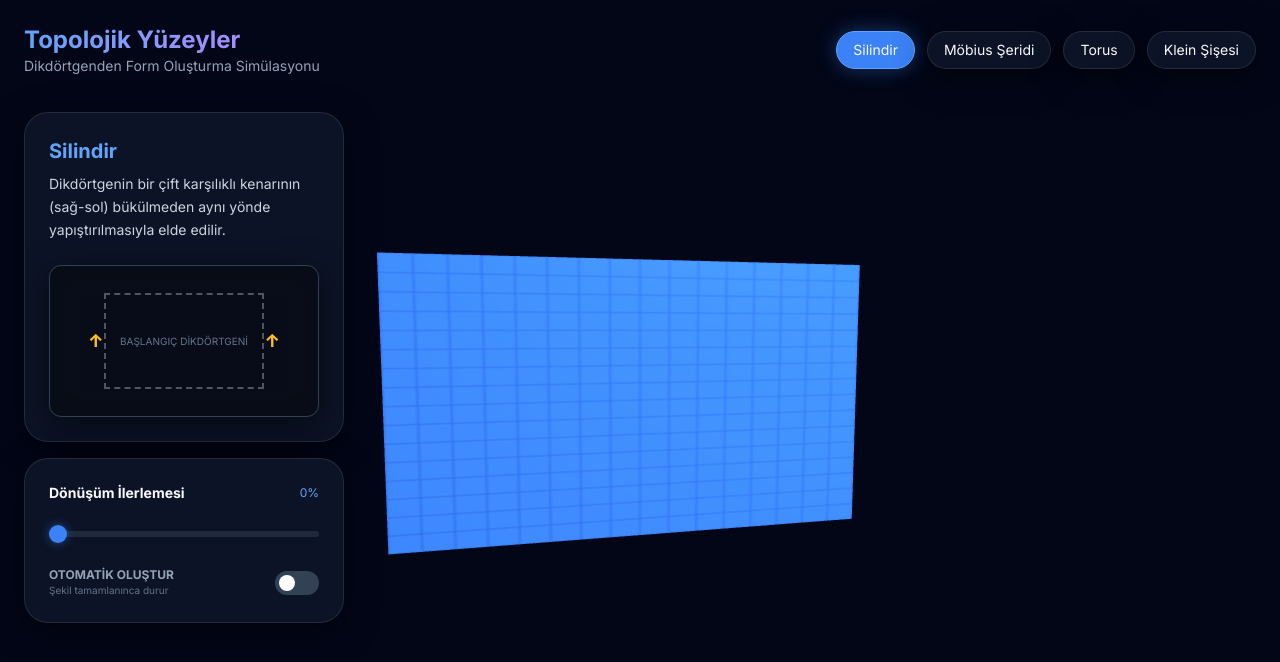
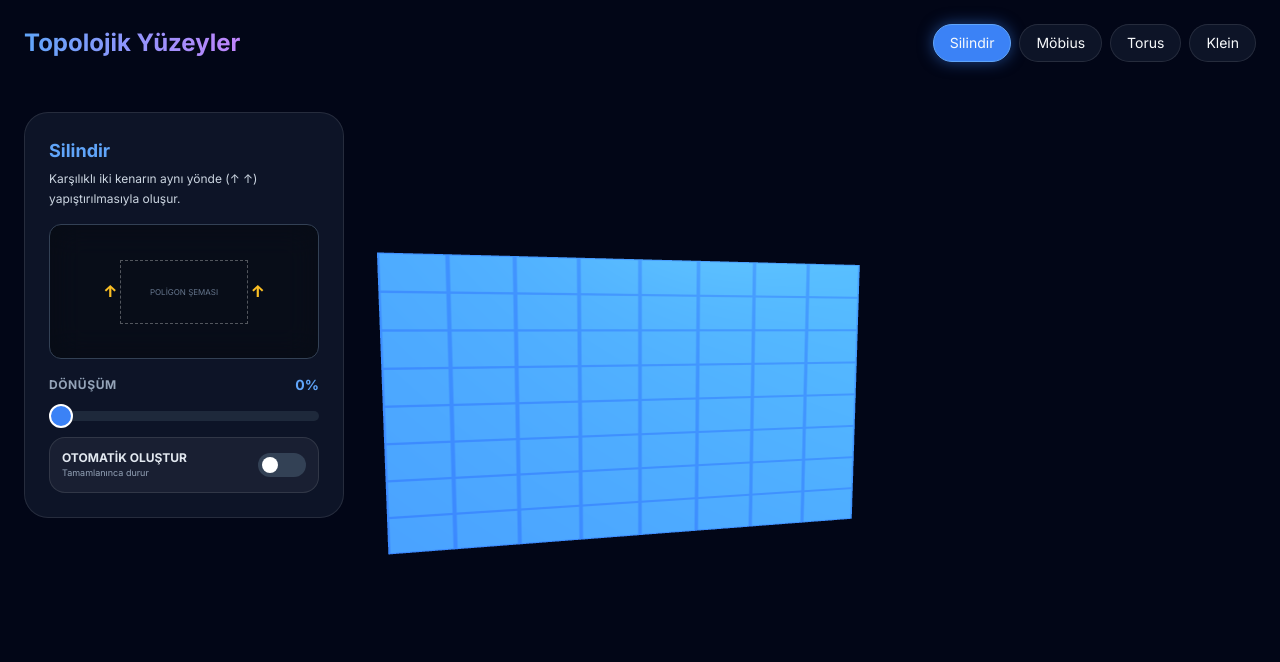
Before and after one commit to HalilIbrahimFidan/topology_sim, a plain HTML site: page index.html in a window 1280 px wide. Drawn offline with nearby package versions, Linux system fonts and the light colour scheme; animation ran at ten frames a second.

Commit message:
Update index.html

```diff
--- a/index.html
+++ b/index.html
@@ -2,7 +2,7 @@
 <html lang="tr">
 <head>
     <meta charset="UTF-8">
-    <meta name="viewport" content="width=device-width, initial-scale=1.0">
+    <meta name="viewport" content="width=device-width, initial-scale=1.0, maximum-scale=1.0, user-scalable=no">
     <title>Topolojik Dönüşüm Laboratuvarı</title>
     <script src="https://cdn.tailwindcss.com"></script>
     <script src="https://cdnjs.cloudflare.com/ajax/libs/three.js/r128/three.min.js"></script>
@@ -10,9 +10,8 @@
         @import url('https://fonts.googleapis.com/css2?family=Fira+Code:wght@400;600&family=Inter:wght@300;400;700&display=swap');
 
         :root {
-            --panel-bg: rgba(15, 23, 42, 0.85);
+            --panel-bg: rgba(15, 23, 42, 0.9);
             --accent-blue: #3b82f6;
-            --accent-purple: #a855f7;
         }
 
         body {
@@ -21,81 +20,90 @@
             color: #f8fafc;
             margin: 0;
             overflow: hidden;
+            touch-action: none; /* Prevents default touch gestures from interfering with 3D */
         }
 
         .glass-panel {
-            backdrop-filter: blur(12px);
+            backdrop-filter: blur(16px);
             background: var(--panel-bg);
             border: 1px solid rgba(255, 255, 255, 0.1);
-            box-shadow: 0 8px 32px 0 rgba(0, 0, 0, 0.5);
         }
 
         .btn-active {
             background: var(--accent-blue) !important;
-            box-shadow: 0 0 20px rgba(59, 130, 246, 0.4);
+            box-shadow: 0 0 15px rgba(59, 130, 246, 0.5);
             border-color: #60a5fa !important;
         }
 
+        /* Custom slider appearance for better touch targets */
         input[type=range] {
             -webkit-appearance: none;
             background: #1e293b;
-            height: 6px;
-            border-radius: 3px;
+            height: 10px;
+            border-radius: 5px;
         }
 
         input[type=range]::-webkit-slider-thumb {
             -webkit-appearance: none;
-            height: 18px;
-            width: 18px;
+            height: 24px;
+            width: 24px;
             border-radius: 50%;
             background: var(--accent-blue);
             cursor: pointer;
-            box-shadow: 0 0 10px rgba(59, 130, 246, 0.5);
+            border: 2px solid white;
         }
 
         .edge-label {
             font-family: 'Fira Code', monospace;
             font-weight: bold;
-            font-size: 1.2rem;
+            font-size: 1.1rem;
         }
 
-        .toggle-checkbox:checked + .toggle-label {
-            background-color: #10b981;
+        /* Mobile specific bottom sheet layout */
+        @media (max-width: 768px) {
+            .mobile-stack {
+                flex-direction: column;
+            }
+            .controls-container {
+                position: absolute;
+                bottom: 0;
+                left: 0;
+                width: 100%;
+                border-radius: 24px 24px 0 0;
+                padding-bottom: env(safe-area-inset-bottom);
+            }
         }
     </style>
 </head>
-<body class="h-screen w-screen">
+<body class="h-screen w-screen flex flex-col md:block">
 
-    <header class="absolute top-0 left-0 w-full p-6 flex justify-between items-center z-20 pointer-events-none">
-        <div class="pointer-events-auto">
-            <h1 class="text-2xl font-bold bg-gradient-to-r from-blue-400 to-purple-400 bg-clip-text text-transparent">
+    <header class="p-4 md:p-6 flex flex-col md:flex-row justify-between items-center z-20 gap-4 md:absolute md:top-0 md:left-0 md:w-full pointer-events-none">
+        <div class="pointer-events-auto text-center md:text-left">
+            <h1 class="text-xl md:text-2xl font-bold bg-gradient-to-r from-blue-400 to-purple-400 bg-clip-text text-transparent">
                 Topolojik Yüzeyler
             </h1>
-            <p class="text-slate-400 text-sm">Dikdörtgenden Form Oluşturma Simülasyonu</p>
         </div>
 
-        <div class="flex gap-3 pointer-events-auto">
-            <button onclick="changeShape('cylinder')" id="btn-cylinder" class="px-4 py-2 rounded-full glass-panel text-sm transition-all hover:border-blue-500">Silindir</button>
-            <button onclick="changeShape('mobius')" id="btn-mobius" class="px-4 py-2 rounded-full glass-panel text-sm transition-all hover:border-blue-500">Möbius Şeridi</button>
-            <button onclick="changeShape('torus')" id="btn-torus" class="px-4 py-2 rounded-full glass-panel text-sm transition-all hover:border-blue-500">Torus</button>
-            <button onclick="changeShape('klein')" id="btn-klein" class="px-4 py-2 rounded-full glass-panel text-sm transition-all hover:border-blue-500">Klein Şişesi</button>
+        <div class="flex flex-wrap justify-center gap-2 pointer-events-auto">
+            <button onclick="changeShape('cylinder')" id="btn-cylinder" class="px-3 py-1.5 md:px-4 md:py-2 rounded-full glass-panel text-xs md:text-sm transition-all">Silindir</button>
+            <button onclick="changeShape('mobius')" id="btn-mobius" class="px-3 py-1.5 md:px-4 md:py-2 rounded-full glass-panel text-xs md:text-sm transition-all">Möbius</button>
+            <button onclick="changeShape('torus')" id="btn-torus" class="px-3 py-1.5 md:px-4 md:py-2 rounded-full glass-panel text-xs md:text-sm transition-all">Torus</button>
+            <button onclick="changeShape('klein')" id="btn-klein" class="px-3 py-1.5 md:px-4 md:py-2 rounded-full glass-panel text-xs md:text-sm transition-all">Klein</button>
         </div>
     </header>
 
-    <main id="canvas-container" class="w-full h-full"></main>
+    <main id="canvas-container" class="flex-grow w-full h-full absolute inset-0"></main>
 
-    <aside class="absolute left-6 top-28 w-80 flex flex-col gap-4 z-10">
-        <div class="glass-panel p-6 rounded-3xl">
-            <h2 id="shape-title" class="text-xl font-bold text-blue-400 mb-2">Yüzey Seçin</h2>
-            <p id="shape-desc" class="text-sm text-slate-300 leading-relaxed mb-6">
-                Lütfen yukarıdan bir topolojik form seçin.
-            </p>
+    <aside class="controls-container glass-panel p-4 md:p-6 md:absolute md:left-6 md:top-28 md:w-80 md:rounded-3xl z-10 flex flex-col gap-4">
 
-            <div class="relative w-full aspect-video glass-panel rounded-xl flex items-center justify-center overflow-hidden bg-black/40 border border-slate-700">
-                <!-- Temel Poligon Diyagramı -->
-                <div id="rect-diag" class="w-40 h-24 border-2 border-dashed border-white/30 relative flex items-center justify-center">
-                    <span class="text-[10px] text-slate-500">BAŞLANGIÇ DİKDÖRTGENİ</span>
-                    <!-- Kenar Okları -->
+        <!-- Shape Info (Hidden or Compact on small mobile if needed, but here responsive) -->
+        <div class="hidden md:block">
+            <h2 id="shape-title" class="text-lg font-bold text-blue-400 mb-1">Yüzey Seçin</h2>
+            <p id="shape-desc" class="text-xs text-slate-300 leading-relaxed mb-4">Lütfen yukarıdan bir topolojik form seçin.</p>
+
+            <div class="relative w-full aspect-[2/1] glass-panel rounded-xl flex items-center justify-center overflow-hidden bg-black/40 border border-slate-700">
+                <div id="rect-diag" class="w-32 h-16 border border-dashed border-white/30 relative flex items-center justify-center">
+                    <span class="text-[8px] text-slate-500">POLİGON ŞEMASI</span>
                     <div id="edge-top" class="absolute -top-3 left-1/2 -translate-x-1/2 text-emerald-400 edge-label"></div>
                     <div id="edge-bottom" class="absolute -bottom-4 left-1/2 -translate-x-1/2 text-emerald-400 edge-label"></div>
                     <div id="edge-left" class="absolute top-1/2 -left-4 -translate-y-1/2 text-amber-400 edge-label"></div>
@@ -104,22 +112,23 @@
             </div>
         </div>
 
-        <div class="glass-panel p-6 rounded-3xl">
-            <div class="flex items-center justify-between mb-4">
-                <span class="text-sm font-semibold">Dönüşüm İlerlemesi</span>
-                <span id="percent-label" class="text-xs text-blue-400">0%</span>
+        <!-- Progress and Auto Toggle -->
+        <div class="w-full">
+            <div class="flex items-center justify-between mb-2">
+                <span class="text-xs font-semibold uppercase tracking-wider text-slate-400">Dönüşüm</span>
+                <span id="percent-label" class="text-sm font-bold text-blue-400">0%</span>
             </div>
-            <input type="range" id="morph-slider" min="0" max="1" step="0.001" value="0" class="w-full cursor-pointer">
+            <input type="range" id="morph-slider" min="0" max="1" step="0.001" value="0" class="w-full cursor-pointer mb-4">
 
-            <div class="mt-6 flex items-center justify-between">
+            <div class="flex items-center justify-between bg-white/5 p-3 rounded-2xl border border-white/10">
                 <div class="flex flex-col">
-                    <span class="text-xs font-bold text-slate-400">OTOMATİK OLUŞTUR</span>
-                    <span class="text-[10px] text-slate-500">Şekil tamamlanınca durur</span>
+                    <span class="text-xs font-bold text-slate-200">OTOMATİK OLUŞTUR</span>
+                    <span class="text-[9px] text-slate-400">Tamamlanınca durur</span>
                 </div>
                 <label class="relative inline-flex items-center cursor-pointer">
-                    <input type="checkbox" id="auto-jump-toggle" class="sr-only toggle-checkbox">
-                    <div class="w-11 h-6 bg-slate-700 rounded-full toggle-label transition-colors"></div>
-                    <div class="dot absolute left-1 top-1 bg-white w-4 h-4 rounded-full transition-transform"></div>
+                    <input type="checkbox" id="auto-jump-toggle" class="sr-only">
+                    <div class="w-12 h-6 bg-slate-700 rounded-full transition-colors peer-checked:bg-emerald-500"></div>
+                    <div class="absolute left-1 top-1 bg-white w-4 h-4 rounded-full transition-transform peer-checked:translate-x-6"></div>
                 </label>
             </div>
         </div>
@@ -129,25 +138,25 @@
         const SHAPES = {
             cylinder: {
                 title: "Silindir",
-                desc: "Dikdörtgenin bir çift karşılıklı kenarının (sağ-sol) bükülmeden aynı yönde yapıştırılmasıyla elde edilir.",
+                desc: "Karşılıklı iki kenarın aynı yönde (↑ ↑) yapıştırılmasıyla oluşur.",
                 edges: { t: '', b: '', l: '↑', r: '↑' },
                 color: 0x3b82f6
             },
             mobius: {
                 title: "Möbius Şeridi",
-                desc: "Dikdörtgenin bir çift karşılıklı kenarının (sağ-sol) ters yönde (bir uç diğerine bükülerek) yapıştırılmasıyla elde edilir.",
+                desc: "Karşılıklı iki kenarın ters yönde (↑ ↓) bükülerek yapıştırılmasıyla oluşur.",
                 edges: { t: '', b: '', l: '↑', r: '↓' },
                 color: 0x10b981
             },
             torus: {
                 title: "Torus (Simit)",
-                desc: "İki karşılıklı kenar çiftinin de (alt-üst ve sağ-sol) bükülmeden aynı yönde yapıştırılmasıyla elde edilir.",
+                desc: "Her iki karşılıklı kenar çiftinin de aynı yönde yapıştırılmasıyla oluşur.",
                 edges: { t: '→', b: '→', l: '↑', r: '↑' },
                 color: 0xf59e0b
             },
             klein: {
                 title: "Klein Şişesi",
-                desc: "Bir çift karşılıklı kenarın (sağ-sol) bükülmeden aynı yönde, diğer çiftin (alt-üst) ise ters yönde yapıştırılmasıyla elde edilir.",
+                desc: "Bir çift aynı yönde, diğer çift ise ters yönde (→ ←) yapıştırılır.",
                 edges: { t: '→', b: '←', l: '↑', r: '↑' },
                 color: 0x8b5cf6
             }
@@ -156,9 +165,8 @@
         let scene, camera, renderer, mesh, geometry;
         let morphProgress = 0;
         let currentShapeKey = 'cylinder';
-        let isAutoAnimate = false; // Changed from isAutoJump
-        let autoStep = 0.005;
-        let animationDirection = 1; // To handle back and forth animation
+        let isAutoAnimate = false;
+        let autoStep = 0.006;
 
         function init() {
             scene = new THREE.Scene();
@@ -169,13 +177,13 @@
 
             renderer = new THREE.WebGLRenderer({ antialias: true, alpha: true });
             renderer.setSize(window.innerWidth, window.innerHeight);
-            renderer.setPixelRatio(window.devicePixelRatio);
+            renderer.setPixelRatio(Math.min(window.devicePixelRatio, 2)); // Limit pixel ratio for performance
             document.getElementById('canvas-container').appendChild(renderer.domElement);
 
-            const ambientLight = new THREE.AmbientLight(0xffffff, 0.6);
+            const ambientLight = new THREE.AmbientLight(0xffffff, 0.7);
             scene.add(ambientLight);
 
-            const pointLight = new THREE.PointLight(0xffffff, 0.8);
+            const pointLight = new THREE.PointLight(0xffffff, 1);
             pointLight.position.set(5, 5, 5);
             scene.add(pointLight);
 
@@ -188,18 +196,18 @@
         function setupGeometry() {
             const width = 3.5;
             const height = 2;
-            const segments = 100;
+            const segments = 80; // Optimized for mobile
             geometry = new THREE.PlaneGeometry(width, height, segments, segments);
 
-            // Texture with grid and arrows to show continuity
+            // Grid texture for continuity visualization
             const canvas = document.createElement('canvas');
             canvas.width = 512; canvas.height = 512;
             const ctx = canvas.getContext('2d');
             ctx.fillStyle = '#ffffff';
             ctx.fillRect(0, 0, 512, 512);
             ctx.strokeStyle = '#cbd5e1';
-            ctx.lineWidth = 2;
-            for(let i=0; i<=512; i+=32) {
+            ctx.lineWidth = 4;
+            for(let i=0; i<=512; i+=64) {
                 ctx.moveTo(i,0); ctx.lineTo(i,512);
                 ctx.moveTo(0,i); ctx.lineTo(512,i);
             }
@@ -209,18 +217,16 @@
             const material = new THREE.MeshPhongMaterial({
                 map: texture,
                 side: THREE.DoubleSide,
-                shininess: 80
+                shininess: 60
             });
 
             mesh = new THREE.Mesh(geometry, material);
             scene.add(mesh);
 
-            // Save original positions
             geometry.userData.orig = geometry.attributes.position.array.slice();
         }
 
         function getTargetPos(u, v, shape) {
-            // u, v are 0 to 1
             let x, y, z;
             const PI = Math.PI;
 
@@ -233,7 +239,7 @@
                     break;
                 case 'mobius':
                     const rMob = 1.2;
-                    const w = (v - 0.5) * 0.8;
+                    const w = (v - 0.5) * 1.0;
                     x = (rMob + w * Math.cos(u * PI)) * Math.cos(u * 2 * PI);
                     y = (rMob + w * Math.cos(u * PI)) * Math.sin(u * 2 * PI);
                     z = w * Math.sin(u * PI);
@@ -245,14 +251,13 @@
                     z = r * Math.sin(v * 2 * PI);
                     break;
                 case 'klein':
-                    // Figure-8 Immersion formula
-                    const a = 1.5;
+                    const a = 1.4;
                     const uA = u * 2 * PI;
                     const vA = v * 2 * PI;
                     x = (a + Math.cos(uA/2)*Math.sin(vA) - Math.sin(uA/2)*Math.sin(2*vA)) * Math.cos(uA);
                     y = (a + Math.cos(uA/2)*Math.sin(vA) - Math.sin(uA/2)*Math.sin(2*vA)) * Math.sin(uA);
                     z = Math.sin(uA/2)*Math.sin(vA) + Math.cos(uA/2)*Math.sin(2*vA);
-                    x *= 0.7; y *= 0.7; z *= 0.7; // Scaling
+                    x *= 0.7; y *= 0.7; z *= 0.7;
                     break;
             }
             return {x, y, z};
@@ -264,17 +269,13 @@
             const t = morphProgress;
 
             for (let i = 0; i < pos.length; i += 3) {
-                // Original plane coordinates
                 const ox = orig[i];
                 const oy = orig[i+1];
-
-                // Map to 0-1
                 const u = (ox + 1.75) / 3.5;
                 const v = (oy + 1) / 2;
 
                 const target = getTargetPos(u, v, currentShapeKey);
 
-                // Interpolate
                 pos[i] = ox * (1 - t) + target.x * t;
                 pos[i+1] = oy * (1 - t) + target.y * t;
                 pos[i+2] = target.z * t;
@@ -291,13 +292,13 @@
             currentShapeKey = key;
             const info = SHAPES[key];
 
-            // UI Update
+            // UI Updates
             document.getElementById('shape-title').innerText = info.title;
             document.getElementById('shape-desc').innerText = info.desc;
             document.querySelectorAll('button').forEach(b => b.classList.remove('btn-active'));
-            document.getElementById('btn-' + key).classList.add('btn-active');
+            const btn = document.getElementById('btn-' + key);
+            if(btn) btn.classList.add('btn-active');
 
-            // Edge Labels Update
             document.getElementById('edge-top').innerText = info.edges.t;
             document.getElementById('edge-bottom').innerText = info.edges.b;
             document.getElementById('edge-left').innerText = info.edges.l;
@@ -305,8 +306,10 @@
 
             mesh.material.color.setHex(info.color);
 
-            // Reset animation
+            // Reset state
             morphProgress = 0;
+            isAutoAnimate = false;
+            document.getElementById('auto-jump-toggle').checked = false;
             updateMorph();
         }
 
@@ -314,55 +317,20 @@
             requestAnimationFrame(animate);
 
             if (isAutoAnimate) {
-                // Progress moves forward only
                 morphProgress += autoStep;
-
                 if (morphProgress >= 1) {
                     morphProgress = 1;
-                    isAutoAnimate = false; // Stop when finished
-
-                    // Update UI state to reflect it's stopped
-                    const toggle = document.getElementById('auto-jump-toggle');
-                    toggle.checked = false;
-                    const dot = document.querySelector('.dot');
-                    dot.style.transform = 'translateX(0)';
+                    isAutoAnimate = false;
+                    document.getElementById('auto-jump-toggle').checked = false;
                 }
-
                 updateMorph();
             }
 
+            // Smooth rotation
             mesh.rotation.y += 0.005;
             mesh.rotation.x += 0.002;
 
             renderer.render(scene, camera);
-        }
-
-        function changeShape(key) {
-            currentShapeKey = key;
-            const info = SHAPES[key];
-
-            // UI Update
-            document.getElementById('shape-title').innerText = info.title;
-            document.getElementById('shape-desc').innerText = info.desc;
-            document.querySelectorAll('button').forEach(b => b.classList.remove('btn-active'));
-            const btn = document.getElementById('btn-' + key);
-            if(btn) btn.classList.add('btn-active');
-
-            // Edge Labels Update
-            document.getElementById('edge-top').innerText = info.edges.t;
-            document.getElementById('edge-bottom').innerText = info.edges.b;
-            document.getElementById('edge-left').innerText = info.edges.l;
-            document.getElementById('edge-right').innerText = info.edges.r;
-
-            mesh.material.color.setHex(info.color);
-
-            // Reset state: Always start from rectangle when switching
-            morphProgress = 0;
-            isAutoAnimate = false;
-            document.getElementById('auto-jump-toggle').checked = false;
-            document.querySelector('.dot').style.transform = 'translateX(0)';
-
-            updateMorph();
         }
 
         function onWindowResize() {
@@ -374,31 +342,21 @@
         document.getElementById('morph-slider').addEventListener('input', (e) => {
             isAutoAnimate = false;
             document.getElementById('auto-jump-toggle').checked = false;
-            document.querySelector('.dot').style.transform = 'translateX(0)';
             morphProgress = parseFloat(e.target.value);
             updateMorph();
         });
 
         document.getElementById('auto-jump-toggle').addEventListener('change', (e) => {
             isAutoAnimate = e.target.checked;
-            const dot = document.querySelector('.dot');
-            if(isAutoAnimate) {
-                // If user clicks start while at 100%, reset to 0 first
-                if (morphProgress >= 1) {
-                    morphProgress = 0;
-                }
-                dot.style.transform = 'translateX(1.25rem)';
-            } else {
-                dot.style.transform = 'translateX(0)';
+            if(isAutoAnimate && morphProgress >= 1) {
+                morphProgress = 0;
             }
         });
 
-        // Initialize with cylinder
         window.onload = () => {
             init();
             changeShape('cylinder');
         };
-
     </script>
 </body>
 </html>
```
